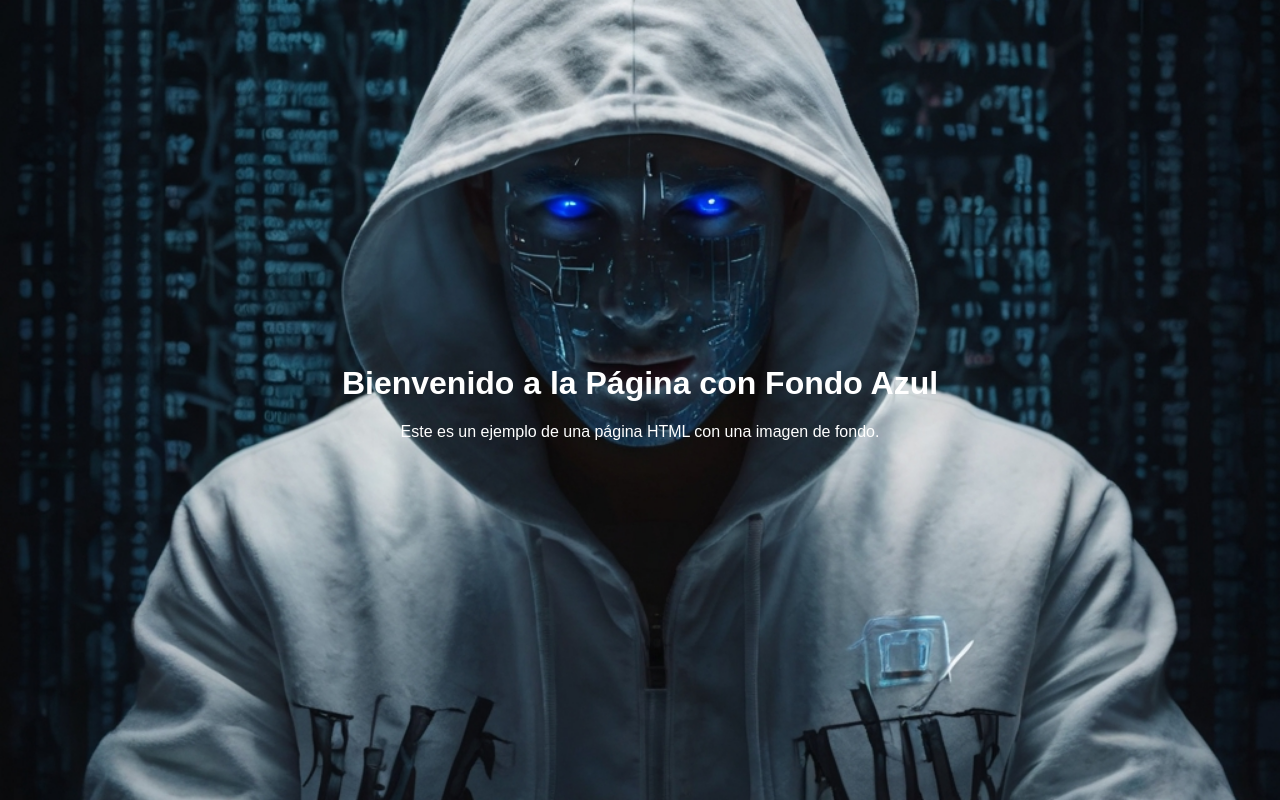
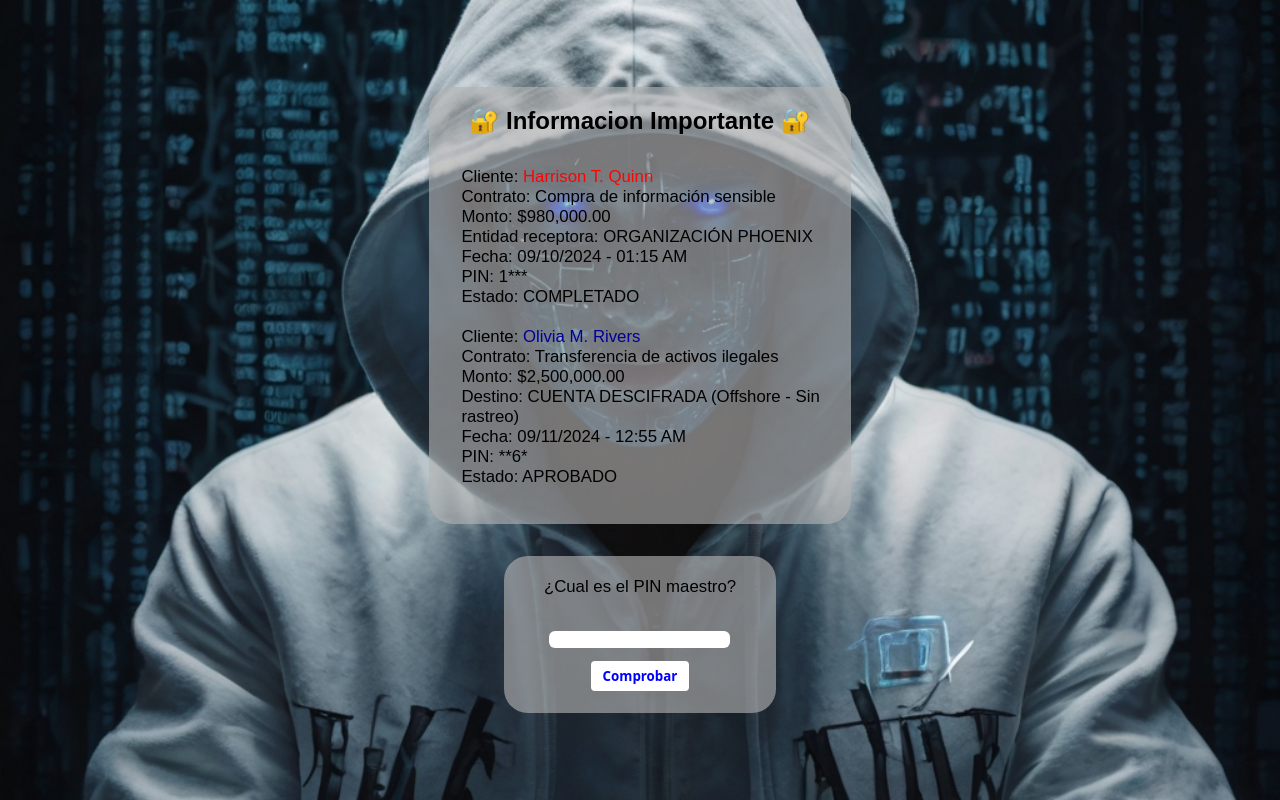
Before and after one commit to victoor832/Web_CTF, a plain HTML site: page pagina_3/pagina3.html in a window 1280 px wide. Drawn offline with Linux system fonts and the light colour scheme.

Commit message:
Last challenge (page 3) finish

```diff
--- a/pagina_3/pagina3.html
+++ b/pagina_3/pagina3.html
@@ -5,12 +5,102 @@
     <meta name="viewport" content="width=device-width, initial-scale=1.0">
     <link rel="stylesheet" href="style.css">
     <title>K1CK_0FF</title>
-
 </head>
 <body>
-    <div>
-        <h1>Bienvenido a la Página con Fondo Azul</h1>
-        <p>Este es un ejemplo de una página HTML con una imagen de fondo.</p>
+    <div class="row">
+        <section id="bank" class="bank">
+            <h1>🔐 Informacion Importante 🔐</h1>
+            <p>
+                Cliente: <span style="color: rgb(255, 3, 3);">Harrison T. Quinn</span>
+                <br>
+                Contrato: Compra de información sensible
+                <br>
+                Monto: $980,000.00
+                <br>
+                Entidad receptora: ORGANIZACIÓN PHOENIX
+                <br>
+                Fecha: 09/10/2024 - 01:15 AM
+                <br>
+                PIN: 1***
+                <br>
+                Estado: COMPLETADO
+                <br>
+                <br>
+                Cliente: <span style="color: rgb(0, 0, 153);">Olivia M. Rivers</span>
+                <br>
+                Contrato: Transferencia de activos ilegales
+                <br>
+                Monto: $2,500,000.00
+                <br>
+                Destino: CUENTA DESCIFRADA (Offshore - Sin rastreo)
+                <br>
+                Fecha: 09/11/2024 - 12:55 AM
+                <br>
+                PIN: **6*
+                <br>
+                Estado: APROBADO
+                <br>
+                <br>
+<!--
+                Cliente: <span style="color: rgb(0, 197, 0);">Thomas K. Monroe</span>
+                <br>
+                Contrato: Venta de datos clasificados
+                <br>
+                Monto: $750,000.00
+                <br>
+                Servidor de destino: 45.123.89.22 (Encriptado)
+                <br>
+                Fecha: 09/11/2024 - 02:30 AM
+                <br>
+                PIN: 4***
+                <br>
+                Estado: PENDIENTE -->
+            </p>
+        </section>
+        <section id="military" class="military">
+            <h1>🔐 Informacion Importante 🔐</h1>
+            <p>
+                Sujeto investigado: <span style="color: rgb(237, 253, 8);">Gregory A. Carter</span>
+                <br>
+                Última ubicación: 51.5074° N, 0.1278° W
+                <br>
+                Seguimiento en vivo: ACTIVO
+                <br>
+                Misión: Eliminación en 72 horas
+                <br>
+                Método: Intervención mediante DRONE-X9
+                <br>
+                Contacto sospechoso: Natalia S. Romanov
+                <br>
+                Posible vinculación con la operación de tráfico ilegal
+                <br>
+                Última comunicación: 09/09/2024 - 10:30 PM
+                <br>
+                Mensaje interceptado: **"Entrega asegurada, procede según lo previsto."**
+                <br>
+<!--                 Análisis de amenazas:
+                <br>
+                - Sujeto principal ha descargado 3 archivos críticos del servidor "darkweb_alpha34".
+                <br>
+                - Comunicación cifrada detectada con agentes en Europa del Este.
+                <br>
+                - Riesgo estimado: 8/10
+                <br>
+                - Operativos asignados: 5 agentes encubiertos
+                <br>
+                - Acciones aprobadas: Neutralización inmediata. -->
+                <br>
+                <br>
+                <br>
+                <p style="font-size: 13px;">*Este mensaje corresponde al código: 2930</p>
+            </p>
+        </section>
+        <section class="validation">
+            <p id="question">¿Cual es el PIN maestro?</p>
+            <input type="text" id="answer" />
+            <button onclick="validation()">Comprobar</button>
+        </section>
     </div>
+    <script src="script.js"></script>
 </body>
 </html>
--- /dev/null
+++ b/pagina_3/script.js
@@ -0,0 +1,37 @@
+/* SLIDESHOW */
+
+ // Inicializamos las variables de los elementos
+    const bankElement = document.getElementById('bank');
+    const militaryElement = document.getElementById('military');
+
+    // Función para alternar la visibilidad
+    function toggleVisibility() {
+        if (bankElement.style.display === 'none') {
+            bankElement.style.display = 'block';
+            militaryElement.style.display = 'none';
+        } else {
+            bankElement.style.display = 'none';
+            militaryElement.style.display = 'block';
+        }
+    }
+
+    // Mostrar el elemento 'bank' inicialmente
+    bankElement.style.display = 'block';
+
+    // Alternar cada 40 segundos (40000 milisegundos)
+    setInterval(toggleVisibility, 15000);
+
+/* INPUT VALIDATION */
+
+function validation() {
+    // Obtiene el valor del input
+    const pin = document.getElementById("answer").value;
+
+    // Comprueba si el PIN es correcto
+    if (pin === "162930") {
+        window.location.href = "../final/index.html";
+        alert("PIN correcto");
+    } else {
+        alert("PIN incorrecto");
+    }
+}
--- a/pagina_3/style.css
+++ b/pagina_3/style.css
@@ -2,14 +2,99 @@ body {
     margin: 0;
     padding: 0;
     font-family: Arial, sans-serif;
-    background-image: url('/img/blue.jpg');
+    background-image: url('../img/blue.jpg');
     background-size: cover;
     background-position: center;
     background-repeat: no-repeat;
-    color: white; /* Ensure text is readable on the background */
+    color: rgb(255, 255, 255); /* Ensure text is readable on the background */
     display: flex;
     justify-content: center;
     align-items: center;
     height: 100vh;
     text-align: center;
 }
+
+.bank{
+    width: 93%;
+    height: 90%;
+    background-color: rgba(180, 180, 180, 0.623);
+    border-radius: 1.5rem;
+    color: black;
+    text-align: left;
+}
+
+.military{
+    width: 93%;
+    height: 90%;
+    background-color: rgba(180, 180, 180, 0.623);
+    border-radius: 1.5rem;
+    color: black;
+    text-align: left;
+}
+
+h1 {
+    text-align: center;
+}
+
+p {
+    margin-left: 2rem;
+    margin-top: 2rem;
+    font-size: 1.05rem;
+}
+
+input {
+    margin-bottom: 5%;
+}
+
+button {
+    margin-bottom: 8%;
+    background-color: white;
+    color: blue;
+    font-family: system-ui, -apple-system, BlinkMacSystemFont, 'Segoe UI', Roboto, Oxygen, Ubuntu, Cantarell, 'Open Sans', 'Helvetica Neue', sans-serif;
+    border-radius: 4px;
+    border: none;
+    padding: 6px 12px;
+    font-weight: bold;
+}
+
+#answer {
+  color: #000000;
+  text-decoration: none;
+  border-radius: 6px;
+  border: none;
+}
+
+#answer:focus {
+    outline:none;
+}
+
+#question {
+    margin-left: 0;
+    margin-top: 8%;
+    margin-bottom: 12%;
+}
+
+#bank {
+    display: none;
+}
+
+#military {
+    display: none;
+}
+
+.row {
+    display: flex;
+    align-items: center;
+    flex-direction: column;
+    justify-content: center;
+}
+
+.validation {
+    width: 60%;
+    margin-top: 2rem;
+    background-color: rgba(180, 180, 180, 0.623);
+    border-radius: 1.5rem;
+    color: black;
+    text-align: center;
+    align-items: center;
+}
```
Also changed, not shown: final/index.html (added), text.txt.
